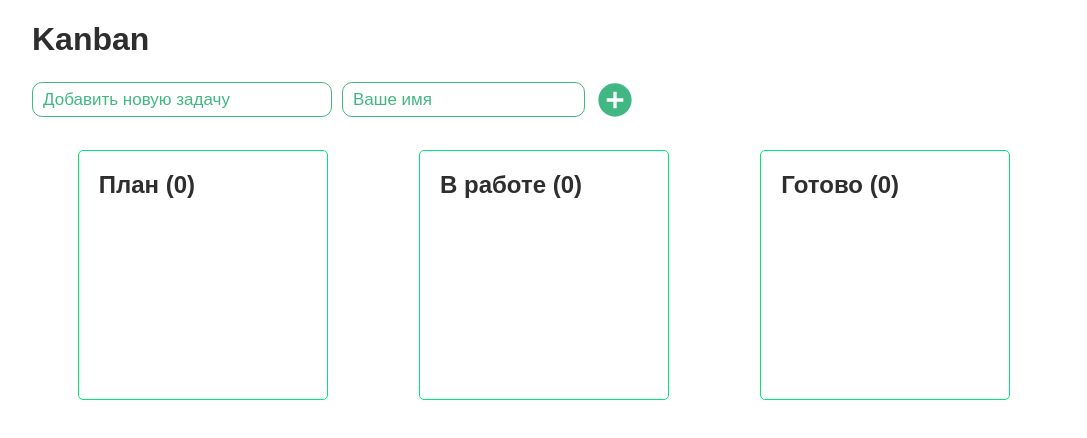
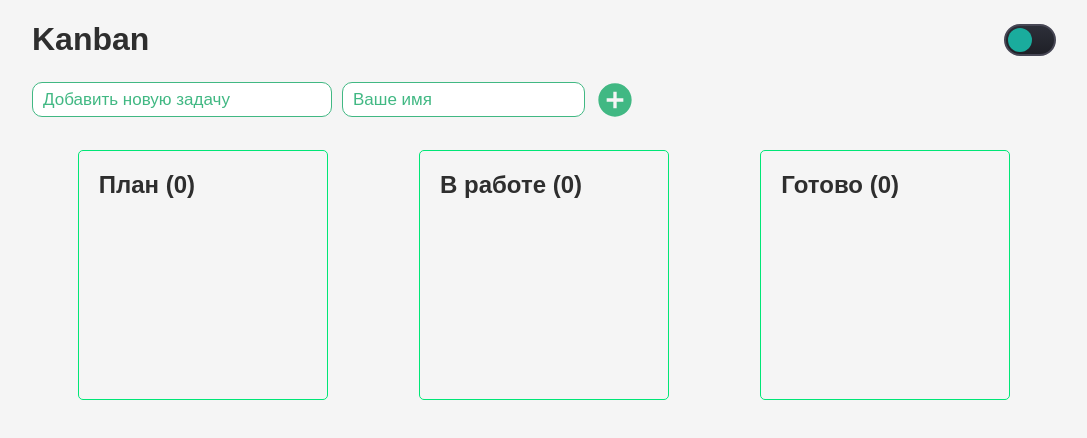
Before and after one commit to urkin-dev/vue-kanban, a Vue app: page / in a window 1280 px wide. Shown: the top 438 px of the page, without its empty margins (96-1183 px from the left). Built offline with nearby package versions, Linux system fonts and the light colour scheme.

Commit message:
Made dark mode

```diff
--- a/src/App.vue
+++ b/src/App.vue
@@ -1,7 +1,10 @@
-<template>
+<template class="dark-background">
   <div class="container">
     <EditTask v-if="isEditVisible" />
-    <h1 class="main-title">Kanban</h1>
+    <div class="container-top">
+      <h1 class="main-title" :class="{'main-title-dark': isDarkMode}">Kanban</h1>
+      <input @change="toggleMode" type="checkbox" class="toggle">
+    </div>
     <AddTask />
     <div class="column-wrapper">
       <Column title="План" status="Planned" />
@@ -16,7 +19,7 @@ import Column from './components/Column'
 import AddTask from './components/AddTask'
 import EditTask from './components/EditTask'
 
-import { mapGetters } from 'vuex'
+import { mapGetters, mapActions } from 'vuex'
 
 export default {
   name: 'App',
@@ -26,9 +29,23 @@ export default {
     EditTask
   },
   computed: {
-    ...mapGetters(['getEditStatus']),
+    ...mapGetters(['getEditStatus', 'getDarkModeStatus']),
     isEditVisible() {
       return this.getEditStatus;
+    },
+    isDarkMode() {
+      return this.getDarkModeStatus;
+    }
+  },
+  methods: {
+    ...mapActions(['darkModeToggle']),
+    toggleMode() {
+      this.darkModeToggle();
+      if (this.isDarkMode) {
+        document.body.style.backgroundColor = '#121212';
+      } else {
+        document.body.style.backgroundColor = '#f5f5f5';
+      }
     }
   }
 }
@@ -43,6 +60,11 @@ export default {
 body {
   padding: 0;
   margin: 0;
+  background-color: #f5f5f5;
+}
+
+body .main-title-dark {
+  color: #686868;
 }
 
 .container {
@@ -61,4 +83,53 @@ body {
   width: 100%;
   margin-top: 30px;
 }
+
+input[type="checkbox"] {
+  -webkit-appearance: none;
+  -moz-appearance: none;
+  appearance: none;
+  -webkit-tap-highlight-color: transparent;
+  cursor: pointer;
+}
+input[type="checkbox"]:focus {
+  outline: 0;
+}
+
+.toggle {
+  height: 32px;
+  width: 52px;
+  border-radius: 16px;
+  display: inline-block;
+  position: relative;
+  margin: 0;
+  border: 2px solid #474755;
+  background: linear-gradient(180deg, #2D2F39 0%, #1F2027 100%);
+  transition: all 0.2s ease;
+}
+.toggle:after {
+  content: "";
+  position: absolute;
+  top: 2px;
+  left: 2px;
+  width: 24px;
+  height: 24px;
+  border-radius: 50%;
+  background: #1aac9d;
+  box-shadow: 0 1px 2px rgba(44, 44, 44, 0.2);
+  transition: all 0.2s cubic-bezier(0.5, 0.1, 0.75, 1.35);
+}
+.toggle:checked {
+  border-color: #0d8a7d
+}
+.toggle:checked:after {
+  transform: translatex(20px);
+}
+
+.container-top {
+  display: flex;
+  align-items: center;
+  width: 100%;
+  justify-content: space-between;
+}
+
 </style>
--- a/src/components/AddTask.vue
+++ b/src/components/AddTask.vue
@@ -1,5 +1,5 @@
 <template>
-    <div class="add-task">
+    <div class="add-task" :class="{'dark-add-task': isDarkMode}">
         <form @submit="onSubmit">
             <input type="text" v-model="title" placeholder="Добавить новую задачу">
             <input type="text" v-model="user" placeholder="Ваше имя" class="username">
@@ -13,7 +13,7 @@
 </template>
 
 <script>
-import { mapActions } from 'vuex'
+import { mapActions, mapGetters } from 'vuex'
 
 export default {
     name: 'AddTask',
@@ -33,8 +33,12 @@ export default {
                 this.title = '';
                 this.user = '';
             }
-
-
+        }
+    },
+    computed: {
+        ...mapGetters(['getDarkModeStatus']),
+        isDarkMode() {
+            return this.getDarkModeStatus;
         }
     }
 }
@@ -74,4 +78,22 @@ form .username {
 input[type="text"]::placeholder {
     color: #41b883;
 }
+
+input[type="text"]:focus {
+    border: none;
+}
+
+.dark-add-task svg {
+    fill: #03dac593;
+}
+
+.dark-add-task input[type="text"] {
+    border-color: #03dac593;
+    background-color: #1d1d1d;
+    color: #03dac593;
+}
+
+.dark-add-task input[type="text"]::placeholder {
+    color: #03dac593;
+}
 </style>
--- a/src/components/Column.vue
+++ b/src/components/Column.vue
@@ -1,5 +1,5 @@
 <template>
-    <div class="column" role="list" @drop="drop" @dragover="dragover">
+    <div class="column" :class="{ 'dark-column': isDarkMode }" role="list" @drop="drop" @dragover="dragover">
         <h2 class="column__title">{{ title }} ({{tasks.length}})</h2>
         <div class="column__content">
             <Task role="listitem" v-for="task in tasks" :key="task.id" :data='task' />
@@ -19,9 +19,12 @@ export default {
         status: String
     },
     computed: {
-        ...mapGetters(['getTasks']),
+        ...mapGetters(['getTasks', 'getDarkModeStatus']),
         tasks() {
             return this.getTasks(this.status)
+        },
+        isDarkMode() {
+            return this.getDarkModeStatus;
         }
     },
     methods: {
@@ -56,6 +59,15 @@ export default {
     overflow: auto;
 }
 
+.dark-column {
+    border: none;
+    background-color: #1d1d1d;
+}
+
+.dark-column .column__title {
+    color: #898989;
+}
+
 .column__title {
     padding: 0;
     margin: 0;
--- a/src/components/EditTask.vue
+++ b/src/components/EditTask.vue
@@ -1,7 +1,7 @@
 // Нужно сохранять состояние глобально идиот!!!!!
 
 <template>
-    <div class="modal-wrapper">
+    <div class="modal-wrapper" :class="{'modal-dark': isDarkMode}">
         <p class="error">{{ error }}</p>
         <form class="modal-form" @submit.prevent="saveModal">
             <input type="text" class="modal-form__value" placeholder="Введите описание" v-model="data.title">
@@ -41,7 +41,7 @@ import DatePicker from 'vue2-datepicker';
 import 'vue2-datepicker/index.css';
 import 'vue2-datepicker/locale/ru';
 
-import { mapActions } from 'vuex'
+import { mapActions, mapGetters } from 'vuex'
 
 export default {
     name: 'EditTask',
@@ -52,11 +52,15 @@ export default {
         }
     },
     computed: {
+        ...mapGetters(['getDarkModeStatus']),
         isProcess() {
             return this.data.status === 'Process';
         },
         isDone() {
             return this.data.status === 'Done';
+        },
+        isDarkMode() {
+            return this.getDarkModeStatus;
         }
     },
     methods: {
@@ -111,6 +115,11 @@ export default {
     flex-direction: column;
 }
 
+.modal-dark {
+    background-color: #1d1d1d;
+    border-color: #03dac593;
+}
+
 .modal-form {
     display: flex;
     flex-direction: column;
@@ -127,6 +136,13 @@ export default {
     border-radius: 5px;
     padding-left: 10px;
     color: rgb(31, 31, 31);
+}
+
+.modal-dark .modal-form__value,
+.modal-dark .modal-form__status,
+.modal-dark .modal-form__user {
+    color: #03dac593;
+    border-color: #03dac593;
 }
 
 .modal-form__value,
@@ -148,6 +164,11 @@ export default {
     outline: none;
     color: #fff;
     cursor: pointer;
+}
+
+.modal-dark button {
+    background-color: #03dac593;
+    color: #d3d3d3;
 }
 
 .modal-close {
@@ -181,4 +202,8 @@ label {
     color: #228157;
     margin-top: 10px;
 }
+
+.modal-dark label {
+    color: #03dac593;
+}
 </style>
--- a/src/components/Task.vue
+++ b/src/components/Task.vue
@@ -1,5 +1,5 @@
 <template>
-    <div class="task" draggable="true" @dragstart="dragStart">
+    <div class="task" :class="{'dark-task': isDarkMode}" draggable="true" @dragstart="dragStart">
         <p class="task__title">Задача № {{ data.id }}</p>
         <p class="task__value">{{ data.title }}</p>
         <div v-if="isProcess || isDone" class="task__row">
@@ -40,7 +40,7 @@
 </template>
 
 <script>
-import { mapActions } from 'vuex';
+import { mapActions, mapGetters } from 'vuex';
 
 export default {
     name: 'Task',
@@ -48,11 +48,15 @@ export default {
         data: Object
     },
     computed: {
+        ...mapGetters(['getDarkModeStatus']),
         isProcess() {
             return this.data.status === 'Process'
         },
         isDone() {
             return this.data.status === 'Done'
+        },
+        isDarkMode() {
+            return this.getDarkModeStatus;
         }
     },
     methods: {
@@ -124,6 +128,16 @@ function formatDate(date) {
     padding-bottom: 50px;
 }
 
+.dark-task {
+    background-color: #03dac593;
+}
+
+.dark-task .task__title,
+.dark-task .task__value,
+.dark-task .task__row {
+    color: #1d1d1d;
+}
+
 .task__title {
     padding: 0;
     margin: 0;
@@ -168,4 +182,12 @@ function formatDate(date) {
     height: 30px;
     cursor: pointer;
 }
+
+.dark-task .task__btns button {
+    border-color:#1d1d1d;
+}
+
+.dark-task svg {
+    fill:#1d1d1d;
+}
 </style>
--- a/src/store/modules/kanban.js
+++ b/src/store/modules/kanban.js
@@ -1,7 +1,8 @@
 const state = {
     tasks: [],
     isModalVisible: false,
-    modalData: undefined
+    modalData: undefined,
+    isDarkMode: false
 };
 
 const getters = {
@@ -11,7 +12,8 @@ const getters = {
         }
     },
     getEditStatus: (state) => (state.isModalVisible),
-    getModalData: (state) => (state.modalData)
+    getModalData: (state) => (state.modalData),
+    getDarkModeStatus: (state) => (state.isDarkMode)
 };
 
 const actions = {
@@ -39,6 +41,10 @@ const actions = {
 
     async setTaskData({ commit }, data) {
         commit('changeTaskData', data)
+    },
+
+    async darkModeToggle({ commit }) {
+        commit('toggleDark');
     }
 
 };
@@ -111,6 +117,9 @@ const mutations = {
         task.date       = data.date;
         task.finishTime = data.finishTime;
 
+    },
+    toggleDark: (state) => {
+        state.isDarkMode = !state.isDarkMode;
     }
 };
 
```
